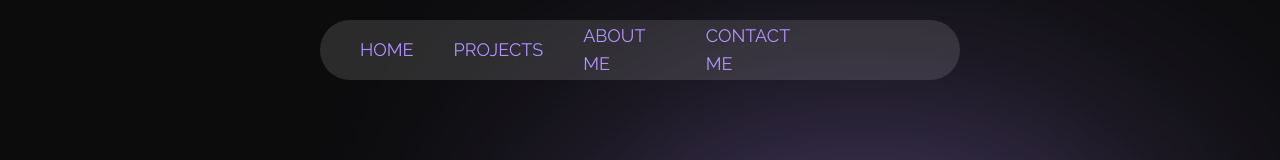
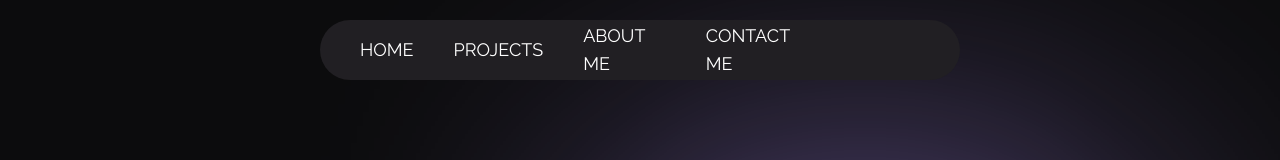
Before and after one commit to iamwilllll/portfolio, a React (Vite) app: page / in a window 1280 px wide. Shown: the top 160 px of the page. Built offline with nearby package versions, Linux system fonts and the light colour scheme; some icons are missing; a web font is replaced by a local one.

Commit message:
feat: Enhance Navbar styling and functionality

```diff
--- a/src/layout/Navbar.tsx
+++ b/src/layout/Navbar.tsx
@@ -12,18 +12,17 @@ function Navbar() {
     const [isActive, setIsActive] = useState(false);
 
     return (
-        <section className="flex justify-end">
+        <>
             <button
                 onClick={() => setIsActive(true)}
-                className="text-first-font-color hover:cursor-pointer md:hidden"
+                className="text-second-font-color hover:cursor-pointer md:hidden fixed z-1 top-5 right-5"
                 aria-label="open navigation menu"
                 title="Open menu"
             >
                 <MenuIcon />
             </button>
-
             <nav
-                className={`absolute transition-all duration-500 ${isActive ? 'h-full top-0' : 'h-0 -top-50'} left-0 w-full md:top-5 md:left-1/2 md:-translate-x-1/2 md:w-8/10 md:h-15 lg:w-5/10 bg-[#ffffff20] flex flex-col md:flex-row items-center justify-center text-first-font-color gap-10 md:rounded-full lg:px-10`}
+                className={`fixed transition-all duration-500 z-1 ${isActive ? 'h-screen top-0' : 'h-0 -top-50'} left-0 w-full md:top-5 md:left-1/2 md:-translate-x-1/2 md:w-9/10 max-w-[768px] md:h-15 lg:w-5/10 bg-[#000000db] md:bg-nav-bg-color flex flex-col md:flex-row items-center justify-center text-second-font-color gap-10 md:rounded-full lg:px-10`}
             >
                 <button
                     aria-label="close navigation menu"
@@ -35,31 +34,31 @@ function Navbar() {
                 </button>
                 <a
                     title="Home"
-                    className="hover:text-second-font-color transition hover:underline text-2xl hover:scale-110 md:text-lg hover:cursor-pointer"
+                    className="hover:text-first-font-color transition hover:underline text-2xl hover:scale-110 md:text-lg hover:cursor-pointer"
                 >
                     HOME
                 </a>
                 <a
                     title="Projects"
-                    className="hover:text-second-font-color transition hover:underline text-2xl hover:scale-110 md:text-lg hover:cursor-pointer"
+                    className="hover:text-first-font-color transition hover:underline text-2xl hover:scale-110 md:text-lg hover:cursor-pointer"
                 >
                     PROJECTS
                 </a>
                 <a
                     title="About me"
-                    className="hover:text-second-font-color transition hover:underline text-2xl hover:scale-110 md:text-lg hover:cursor-pointer"
+                    className="hover:text-first-font-color transition hover:underline text-2xl hover:scale-110 md:text-lg hover:cursor-pointer"
                 >
                     ABOUT ME
                 </a>
                 <a
                     title="Contact me"
-                    className="hover:text-second-font-color transition hover:underline text-2xl hover:scale-110 md:text-lg hover:cursor-pointer"
+                    className="hover:text-first-font-color transition hover:underline text-2xl hover:scale-110 md:text-lg hover:cursor-pointer"
                 >
                     CONTACT ME
                 </a>
                 <SocialLinks />
             </nav>
-        </section>
+        </>
     );
 }
 
```
